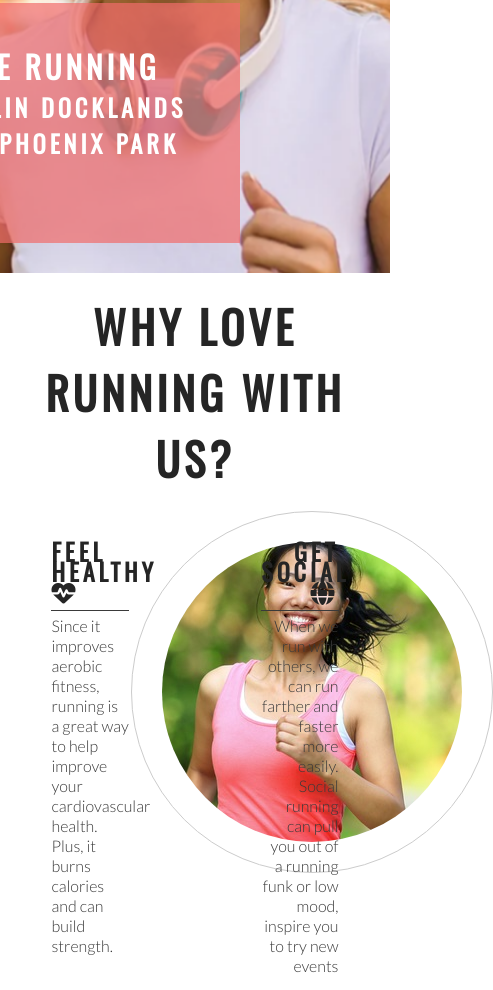
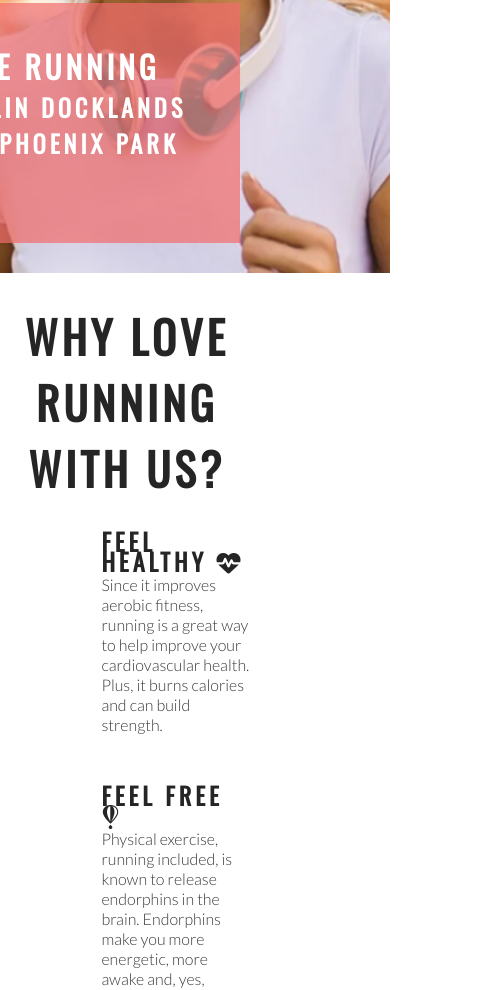
Before and after one commit to e-kai00/love-running, a plain HTML site: page index.html in a window 390 px wide. Shown: the part 537-1527 px from the top of the page, 493 px wide, since content can reach past the window. Drawn offline with nearby package versions, Linux system fonts and the light colour scheme.

Commit message:
Add styles to club ethos section for max-width 1200px

```diff
--- a/assets/css/style.css
+++ b/assets/css/style.css
@@ -253,3 +253,36 @@ footer {
 #photos > img {
     width: 100%;
 }
+
+/* Media queries*/
+
+/* For larger to medium screen size from 1200px wide and down*/
+
+@media screen and (max-width: 1200px) {
+    #club-ethos {
+        width: 65%;
+        height: 1200px;
+    }
+
+    #welcome {
+        padding: 30px 0;
+        margin: 0;
+    }
+
+    #left-about, #right-about {
+        width: 100%;
+        float: left;
+        padding: 0;
+    }
+
+    #center-about {
+        clear: both;
+        width: 100%;
+        float: left;
+        padding: 0;
+    }
+
+    hr {
+        display: none;
+    }
+}
```
